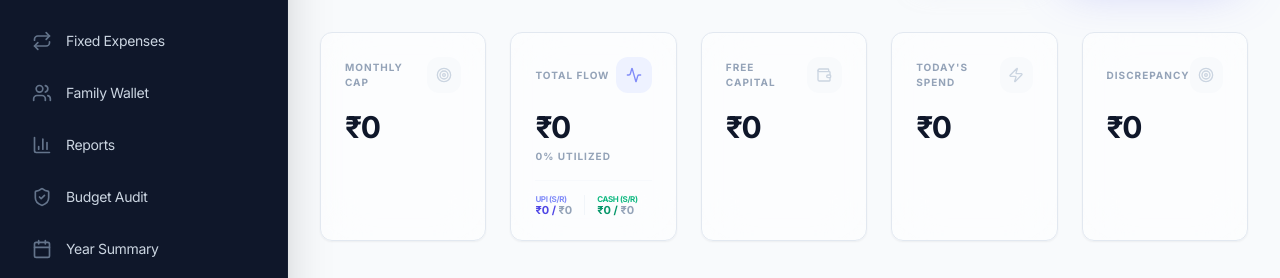
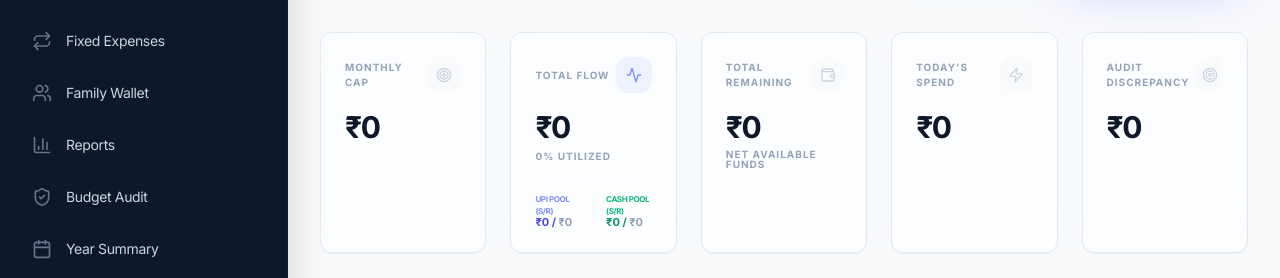
Before and after one commit to ThePremkumar/Expense-Tracker, a React (Vite) app: page /dashboard in a window 1280 px wide. Shown: the part 203-481 px from the top of the page. Built offline with nearby package versions, Linux system fonts and the light colour scheme; no server answers; the database is empty; sample sign-in values are in the browser's storage.

Commit message:
implement budget audit page with historical performance tracking and discrepancy management

```diff
--- a/src/App.tsx
+++ b/src/App.tsx
@@ -126,23 +126,30 @@ function AppContent() {
               upiSpent={upiSpent}
               cashSpent={cashSpent}
               todaySpent={todaySpent}
-              recentTransactions={currentMonthTransactions.slice(-5).reverse()}
+              recentTransactions={[...currentMonthTransactions].sort((a, b) => {
+                const dateCompare = b.date.localeCompare(a.date);
+                if (dateCompare !== 0) return dateCompare;
+                // Secondary sort by createdAt if both have it
+                const timeA = (a.createdAt as any)?.seconds || 0;
+                const timeB = (b.createdAt as any)?.seconds || 0;
+                return timeB - timeA;
+              }).slice(0, 5)}
               onAddExpense={() => setIsAddModalOpen(true)}
               onViewAll={() => setCurrentTab('transactions')}
-              onViewInsights={() => setCurrentTab('insights')}
               onEdit={(t) => {
                 setEditingTransaction(t);
                 setIsAddModalOpen(true);
               }}
               onDelete={deleteTransaction}
-              allTransactions={state.transactions}
               allBudgets={state.budgets}
               currentMonth={currentMonth}
-              upiBudget={upiBudget}
-              cashBudget={cashBudget}
               upiRemaining={upiRemaining}
               cashRemaining={cashRemaining}
               onAddMissingAmount={addMissingAmount}
+              onUpdateBudget={updateBudget}
+              allTransactions={state.transactions}
+              upiBudget={upiBudget}
+              cashBudget={cashBudget}
               totalMissing={totalMissing}
               todayMissing={todayMissing}
             />
--- a/src/hooks/useAppState.ts
+++ b/src/hooks/useAppState.ts
@@ -1,4 +1,4 @@
-import { useState, useEffect, useMemo } from 'react';
+import { useState, useEffect } from 'react';
 import {
   collection,
   query,
--- a/src/hooks/useExpenseTracker.ts
+++ b/src/hooks/useExpenseTracker.ts
@@ -178,8 +178,9 @@ export function useExpenseTracker() {
       [month]: {
         ...(existing || { month, totalBudget: 0, history: [], carryForward: 0, carryForwardToSavings: 0 }),
         totalBudget: budget,
-        upiBudget: upiBudget !== undefined ? upiBudget : (existing?.upiBudget || budget / 2),
-        cashBudget: cashBudget !== undefined ? cashBudget : (existing?.cashBudget || budget / 2),
+        upiBudget: upiBudget !== undefined ? upiBudget : (existing?.upiBudget ?? budget / 2),
+        // If cashBudget is not provided, it should absorb the remainder of the total budget to ensure reflection in pools
+        cashBudget: cashBudget !== undefined ? cashBudget : (budget - (upiBudget !== undefined ? upiBudget : (existing?.upiBudget ?? budget / 2))),
         history: existing ? [...existing.history, newHistoryEntry] : [newHistoryEntry],
       }
     };
--- a/src/hooks/useFinanceLogic.ts
+++ b/src/hooks/useFinanceLogic.ts
@@ -23,10 +23,9 @@ export function useFinanceLogic({ state, currentMonth }: FinanceMetricsProps) {
   }, [state.transactions, currentMonth]);
 
   // Breakdown by payment mode - CALC FIRST to avoid initialization errors
-  const { upiSpent, cashSpent } = useMemo(() =>
-    getPaymentModeBreakdown(currentMonthTransactions),
-    [currentMonthTransactions]
-  );
+  const { upiSpent, cashSpent } = useMemo(() => {
+    return getPaymentModeBreakdown(currentMonthTransactions);
+  }, [currentMonthTransactions]);
 
   const totalMissing = useMemo(() => {
     return currentMonthTransactions
@@ -36,7 +35,6 @@ export function useFinanceLogic({ state, currentMonth }: FinanceMetricsProps) {
 
   const totalSpent = useMemo(() => {
     return currentMonthTransactions
-      .filter(t => !t.title.toLowerCase().includes('missing amount'))
       .reduce((sum: number, t: Transaction) => sum + (Number(t.amount) || 0), 0);
   }, [currentMonthTransactions]);
 
@@ -44,7 +42,7 @@ export function useFinanceLogic({ state, currentMonth }: FinanceMetricsProps) {
   const upiBudget = state.budgets[currentMonth]?.upiBudget || 0;
   const cashBudget = state.budgets[currentMonth]?.cashBudget || 0;
 
-  const remainingBalance = currentBudget - (totalSpent + totalMissing);
+  const remainingBalance = currentBudget - totalSpent;
   const upiRemaining = upiBudget - upiSpent;
   const cashRemaining = cashBudget - cashSpent;
 
--- a/src/pages/BudgetAudit.tsx
+++ b/src/pages/BudgetAudit.tsx
@@ -36,27 +36,29 @@ export function BudgetAudit({ state, allTransactions, onUpdateMissingAmount }: B
       const monthTransactions = allTransactions.filter(t => t.date.startsWith(month));
 
       const totalBudget = budget?.totalBudget || 0;
-      const totalSpent = monthTransactions.reduce((sum, t) => sum + Number(t.amount), 0);
 
-      // Calculate Missing Amount from transactions (fallback)
-      const computedMissing = monthTransactions
+      // Separate Missing Amount from regular transactions
+      const missingAmount = monthTransactions
         .filter(t => t.title.toLowerCase().includes('missing amount'))
         .reduce((sum, t) => sum + Number(t.amount), 0);
 
-      // Use override if set, otherwise use computed value
-      const missingAmount = budget?.missingAmountOverride !== undefined
-        ? budget.missingAmountOverride
-        : computedMissing;
+      // Operational spent is everything else
+      const operationalSpent = monthTransactions
+        .filter(t => !t.title.toLowerCase().includes('missing amount'))
+        .reduce((sum, t) => sum + Number(t.amount), 0);
+
+      const totalSpent = operationalSpent + missingAmount;
 
       const savings = budget?.carryForwardToSavings || 0;
       const carryForward = budget?.carryForward || 0;
 
-      const remaining = totalBudget - totalSpent;
-      const efficiency = totalBudget > 0 ? ((totalSpent / totalBudget) * 100).toFixed(1) : '0';
+      const remaining = totalBudget - (operationalSpent + missingAmount);
+      const efficiency = totalBudget > 0 ? ((operationalSpent / totalBudget) * 100).toFixed(1) : '0';
 
       return {
         month,
         totalBudget,
+        operationalSpent,
         totalSpent,
         missingAmount,
         savings,
@@ -120,9 +122,9 @@ export function BudgetAudit({ state, allTransactions, onUpdateMissingAmount }: B
               <thead>
                 <tr className="bg-white text-[10px] font-black text-slate-400 uppercase tracking-widest border-b border-slate-100">
                   <th className="p-8">Month Cycle</th>
-                  <th className="p-8">Total Budget</th>
-                  <th className="p-8">Net Spent</th>
-                  <th className="p-8 text-rose-500">Missing Amount</th>
+                   <th className="p-8">Total Budget</th>
+                  <th className="p-8">Op. Spent</th>
+                   <th className="p-8 text-rose-500">Missing</th>
                   <th className="p-8 text-emerald-500">Savings Flow</th>
                   <th className="p-8 text-sky-500">Carry Forward (S/F)</th>
                   <th className="p-8 text-right">Efficiency %</th>
@@ -142,8 +144,8 @@ export function BudgetAudit({ state, allTransactions, onUpdateMissingAmount }: B
                     <td className="p-8 font-bold text-slate-700">{formatCurrency(row.totalBudget)}</td>
                     <td className="p-8">
                       <div className="flex flex-col">
-                        <span className="text-base font-black text-slate-900">{formatCurrency(row.totalSpent)}</span>
-                        <span className="text-[9px] font-black text-slate-400 uppercase tracking-widest">Validated Cycle</span>
+                        <span className="text-base font-black text-slate-900">{formatCurrency(row.operationalSpent)}</span>
+                        <span className="text-[9px] font-black text-slate-400 uppercase tracking-widest">Operational Outflow</span>
                       </div>
                     </td>
                     <td className="p-8">
--- a/src/pages/Dashboard.tsx
+++ b/src/pages/Dashboard.tsx
@@ -3,16 +3,13 @@ import { Card, CardContent, CardHeader, CardTitle } from '../components/ui/Card'
 import { Button } from '../components/ui/Button';
 import {
   PlusIcon,
-  PieChart as PieChartIcon,
   CalendarIcon,
   ZapIcon,
   ActivityIcon,
   TargetIcon,
   WalletIcon,
-  ReceiptIcon,
   Edit2Icon,
   Trash2Icon,
-  ArrowRightIcon,
   SmartphoneIcon,
   BanknoteIcon,
   DownloadIcon
@@ -50,7 +47,6 @@ interface DashboardProps {
   recentTransactions: Transaction[];
   onAddExpense: () => void;
   onViewAll: () => void;
-  onViewInsights?: () => void;
   onEdit: (t: Transaction) => void;
   onDelete: (id: string) => void;
   allBudgets: Record<string, MonthlyBudget>;
@@ -60,6 +56,7 @@ interface DashboardProps {
    upiRemaining: number;
   cashRemaining: number;
   onAddMissingAmount: (amount: number, mode: 'UPI' | 'Cash', notes?: string) => Promise<void>;
+  onUpdateBudget: (month: string, budget: number, upiBudget?: number, cashBudget?: number, reason?: string) => Promise<void>;
   allTransactions: Transaction[];
   totalMissing: number;
   todayMissing: number;
@@ -75,7 +72,6 @@ export function Dashboard({
   recentTransactions,
   onAddExpense,
   onViewAll,
-  onViewInsights,
   onEdit,
   onDelete,
   allTransactions,
@@ -86,6 +82,7 @@ export function Dashboard({
   upiRemaining,
   cashRemaining,
   onAddMissingAmount,
+  onUpdateBudget,
   totalMissing,
   todayMissing: _todayMissing
 }: DashboardProps) {
@@ -161,8 +158,22 @@ export function Dashboard({
           <div className="relative z-10 space-y-4">
             <div className="flex items-center justify-between">
               <span className="text-[10px] font-black text-slate-400 uppercase tracking-widest">Total Flow</span>
+              <div className="flex items-center gap-2">
+                {Math.abs(upiBudget + cashBudget - totalBudget) > 0.01 && (
+                  <button
+                    onClick={() => {
+                      if (confirm("Pool allocations don't match Total Budget. Reconcile now? (Extra funds will move to Cash Pool)")) {
+                        onUpdateBudget(currentMonth, totalBudget, upiBudget, totalBudget - upiBudget, 'Dashboard reconcile');
+                      }
+                    }}
+                    className="flex items-center gap-1 text-[8px] font-black text-rose-500 bg-rose-50 px-2 py-0.5 rounded-md hover:bg-rose-100 transition-colors uppercase animate-pulse"
+                  >
+                    Allocations Mismatch
+                  </button>
+                )}
                 <div className="w-9 h-9 rounded-xl bg-indigo-50 flex items-center justify-center text-indigo-400 group-hover:bg-indigo-100 transition-colors">
                   <ActivityIcon className="w-4 h-4" />
+                </div>
               </div>
             </div>
             <div className="space-y-1">
@@ -170,15 +181,15 @@ export function Dashboard({
               <p className="text-[10px] font-black text-slate-400 uppercase tracking-widest">{spentPercentage.toFixed(0)}% Utilized</p>
             </div>
             <div className="flex items-center gap-3 pt-3 border-t border-slate-100/50">
-              <div className="flex flex-col">
-                <span className="text-[8px] font-black text-indigo-400 uppercase tracking-tighter">UPI (S/R)</span>
+              <div className="flex flex-col flex-1">
+                <span className="text-[8px] font-black text-indigo-400 uppercase tracking-tighter">UPI Pool (S/R)</span>
                 <span className="text-[11px] font-black text-indigo-600 leading-none">
                   {formatCurrency(upiSpent)} / <span className={upiRemaining < 0 ? 'text-rose-500' : 'text-slate-400'}>{formatCurrency(upiRemaining)}</span>
                 </span>
               </div>
               <div className="w-px h-5 bg-slate-100" />
-              <div className="flex flex-col">
-                <span className="text-[8px] font-black text-emerald-500 uppercase tracking-tighter">CASH (S/R)</span>
+              <div className="flex flex-col flex-1">
+                <span className="text-[8px] font-black text-emerald-500 uppercase tracking-tighter">Cash Pool (S/R)</span>
                 <span className="text-[11px] font-black text-emerald-600 leading-none">
                   {formatCurrency(cashSpent)} / <span className={cashRemaining < 0 ? 'text-rose-500' : 'text-slate-400'}>{formatCurrency(cashRemaining)}</span>
                 </span>
@@ -187,16 +198,21 @@ export function Dashboard({
           </div>
         </Card>
 
-        {/* Free Capital */}
+        {/* Free Capital (Available Liquidity) */}
         <Card className="glass-card glow-on-hover p-6 relative overflow-hidden bg-white/50 group">
           <div className="relative z-10 space-y-4">
             <div className="flex items-center justify-between">
-              <span className="text-[10px] font-black text-slate-400 uppercase tracking-widest">Free Capital</span>
+              <span className="text-[10px] font-black text-slate-400 uppercase tracking-widest">Total Remaining</span>
               <div className="w-9 h-9 rounded-xl bg-slate-50 flex items-center justify-center text-slate-300 group-hover:bg-emerald-50 group-hover:text-emerald-400 transition-colors">
                 <WalletIcon className="w-4 h-4" />
               </div>
             </div>
-            <span className={`text-3xl font-black tracking-tighter block ${remainingBalance < 0 ? 'text-rose-500' : 'text-slate-900'}`}>{formatCurrency(Math.max(0, remainingBalance))}</span>
+            <div className="space-y-1">
+              <span className={`text-3xl font-black tracking-tighter block ${remainingBalance < 0 ? 'text-rose-500' : 'text-slate-900'}`}>
+                {formatCurrency(remainingBalance)}
+              </span>
+              <p className="text-[10px] font-black text-slate-400 uppercase tracking-widest leading-none">Net Available Funds</p>
+            </div>
           </div>
         </Card>
 
@@ -217,7 +233,7 @@ export function Dashboard({
     <Card className="glass-card glow-on-hover p-6 relative overflow-hidden bg-white/50 group">
           <div className="relative z-10 space-y-4">
             <div className="flex items-center justify-between">
-              <span className="text-[10px] font-black text-slate-400 uppercase tracking-widest">Discrepancy</span>
+              <span className="text-[10px] font-black text-slate-400 uppercase tracking-widest">Audit Discrepancy</span>
               <div className={`w-9 h-9 rounded-xl flex items-center justify-center transition-colors ${totalMissing > 0 ? 'bg-rose-50 text-rose-400' : 'bg-slate-50 text-slate-300 group-hover:bg-rose-50 group-hover:text-rose-400'}`}>
                 <TargetIcon className="w-4 h-4" />
               </div>
@@ -348,6 +364,22 @@ export function Dashboard({
                 <p className="text-xs font-bold text-slate-400 uppercase tracking-widest">Recent operational activity</p>
               </div>
 
+              <div className="flex items-center gap-3">
+                <Button
+                  variant="secondary"
+                  size="sm"
+                  className="rounded-xl border-rose-100 text-rose-500 hover:bg-rose-50 text-[9px] font-black uppercase tracking-widest h-9"
+                  onClick={() => {
+                    const amt = prompt("Enter missing amount:");
+                    if (amt && !isNaN(parseFloat(amt))) {
+                      const mode = confirm("Is this UPI missing? (OK for UPI, Cancel for Cash)") ? 'UPI' : 'Cash';
+                      onAddMissingAmount(parseFloat(amt), mode);
+                    }
+                  }}
+                >
+                  Report Discrepancy
+                </Button>
+
                 <div className="flex rounded-xl overflow-hidden border border-slate-200">
                   {(['all', 'UPI', 'Cash'] as const).map(mode => (
                     <button
@@ -362,6 +394,7 @@ export function Dashboard({
                       {mode}
                     </button>
                   ))}
+                </div>
               </div>
             </CardHeader>
             <CardContent className="p-0">
@@ -431,7 +464,16 @@ export function Dashboard({
                   <p className="text-xs font-bold text-slate-500 uppercase tracking-widest leading-relaxed">Logged balance mismatches requiring manual reconciliation</p>
                 </div>
                  <div className="pt-2">
-                   <Button onClick={() => onAddMissingAmount(0, 'Cash')} className="w-full h-14 rounded-2xl bg-white/10 hover:bg-white/20 text-white border border-white/10 gap-2">
+                    <Button
+                      onClick={() => {
+                        const amt = prompt("Enter missing amount:");
+                        if (amt && !isNaN(parseFloat(amt))) {
+                          const mode = confirm("Is this UPI missing? (OK for UPI, Cancel for Cash)") ? 'UPI' : 'Cash';
+                          onAddMissingAmount(parseFloat(amt), mode, "Manual discrepancy report");
+                        }
+                      }}
+                      className="w-full h-14 rounded-2xl bg-white/10 hover:bg-white/20 text-white border border-white/10 gap-2"
+                    >
                         <PlusIcon className="w-5 h-5" />
                         <span className="font-black text-xs uppercase tracking-widest">Report Missing Amount</span>
                     </Button>
--- a/src/utils/finance.ts
+++ b/src/utils/finance.ts
@@ -57,7 +57,7 @@ export const calculateDailyAverage = (transactions: Transaction[], totalSpent: n
  */
 export const getPaymentModeBreakdown = (transactions: Transaction[]) => {
   const upiTransactions = transactions.filter(t => t.paymentMode === 'UPI');
-  const cashTransactions = transactions.filter(t => t.paymentMode === 'Cash');
+  const cashTransactions = transactions.filter(t => t.paymentMode === 'Cash' || !t.paymentMode);
 
   const upiSpent = upiTransactions.reduce((sum, t) => sum + (Number(t.amount) || 0), 0);
   const cashSpent = cashTransactions.reduce((sum, t) => sum + (Number(t.amount) || 0), 0);
@@ -79,7 +79,7 @@ export const getTodaySpendingByMode = (transactions: Transaction[]) => {
 
   const total = todayTxns.reduce((s, t) => s + (Number(t.amount) || 0), 0);
   const upi = todayTxns.filter(t => t.paymentMode === 'UPI').reduce((s, t) => s + (Number(t.amount) || 0), 0);
-  const cash = todayTxns.filter(t => t.paymentMode === 'Cash').reduce((s, t) => s + (Number(t.amount) || 0), 0);
+  const cash = todayTxns.filter(t => t.paymentMode === 'Cash' || !t.paymentMode).reduce((s, t) => s + (Number(t.amount) || 0), 0);
 
   return { total, upi, cash };
 };
```
Also changed, not shown: src/pages/Transactions.tsx (+27 -5 lines). Lines whose indentation alone changed are shown as unchanged.
